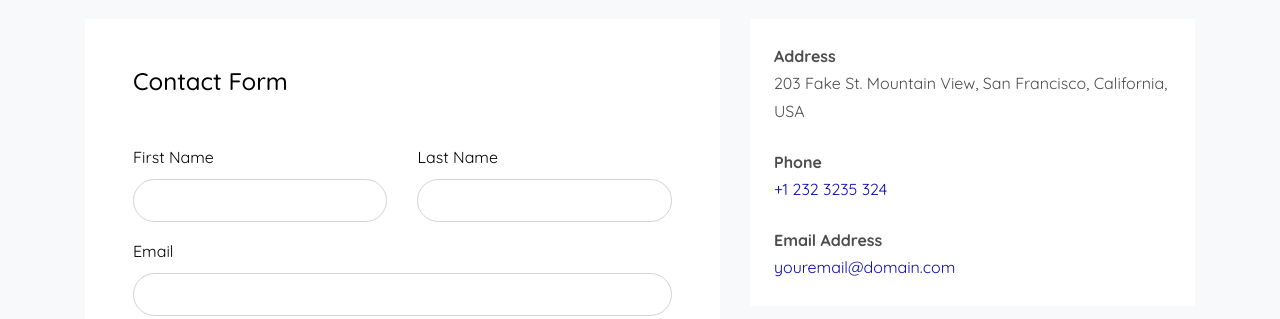
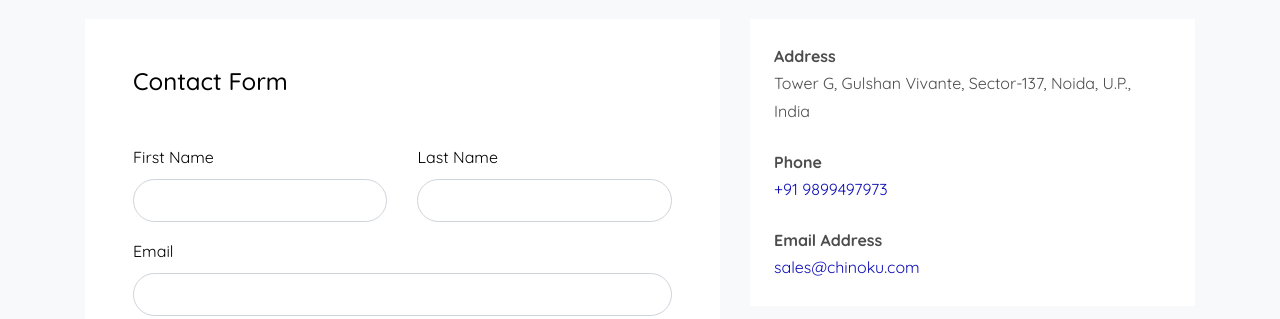
Before and after one commit to realavalanche/sitebuilder, a plain HTML site: page contact.html in a window 1280 px wide. Shown: the part 601-920 px from the top of the page. Drawn offline with Linux system fonts and the light colour scheme; files whose address does not match are found by name.

Commit message:
Updated address

```diff
--- a/contact.html
+++ b/contact.html
@@ -176,13 +176,13 @@
 
             <div class="p-4 mb-3 bg-white">
               <p class="mb-0 font-weight-bold">Address</p>
-              <p class="mb-4">203 Fake St. Mountain View, San Francisco, California, USA</p>
+              <p class="mb-4">Tower G, Gulshan Vivante, Sector-137, Noida, U.P., India</p>
 
               <p class="mb-0 font-weight-bold">Phone</p>
-              <p class="mb-4"><a href="#">+1 232 3235 324</a></p>
+              <p class="mb-4"><a href="#">+91 9899497973</a></p>
 
               <p class="mb-0 font-weight-bold">Email Address</p>
-              <p class="mb-0"><a href="#">youremail@domain.com</a></p>
+              <p class="mb-0"><a href="#">sales@chinoku.com</a></p>
 
             </div>
 
```
